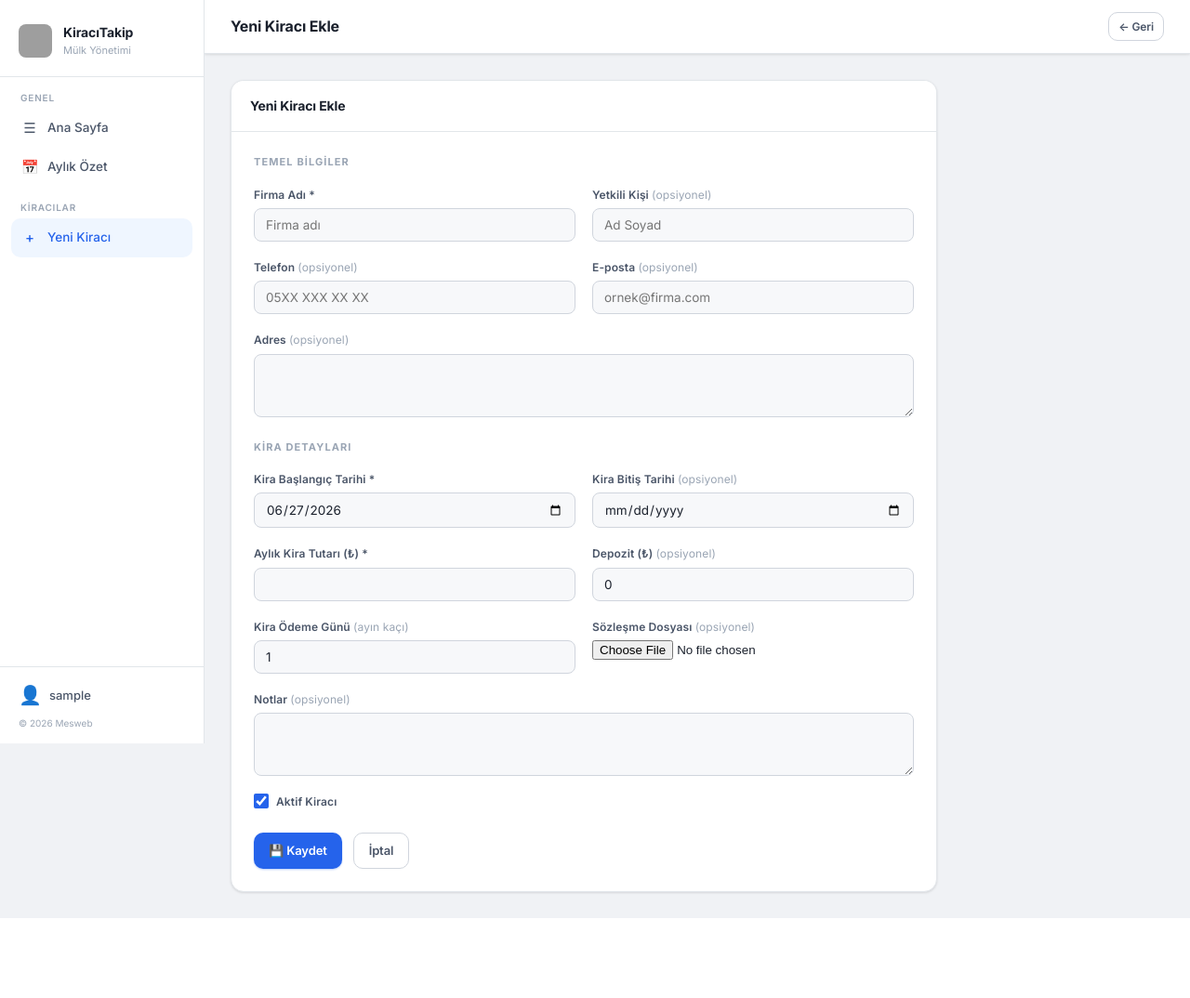
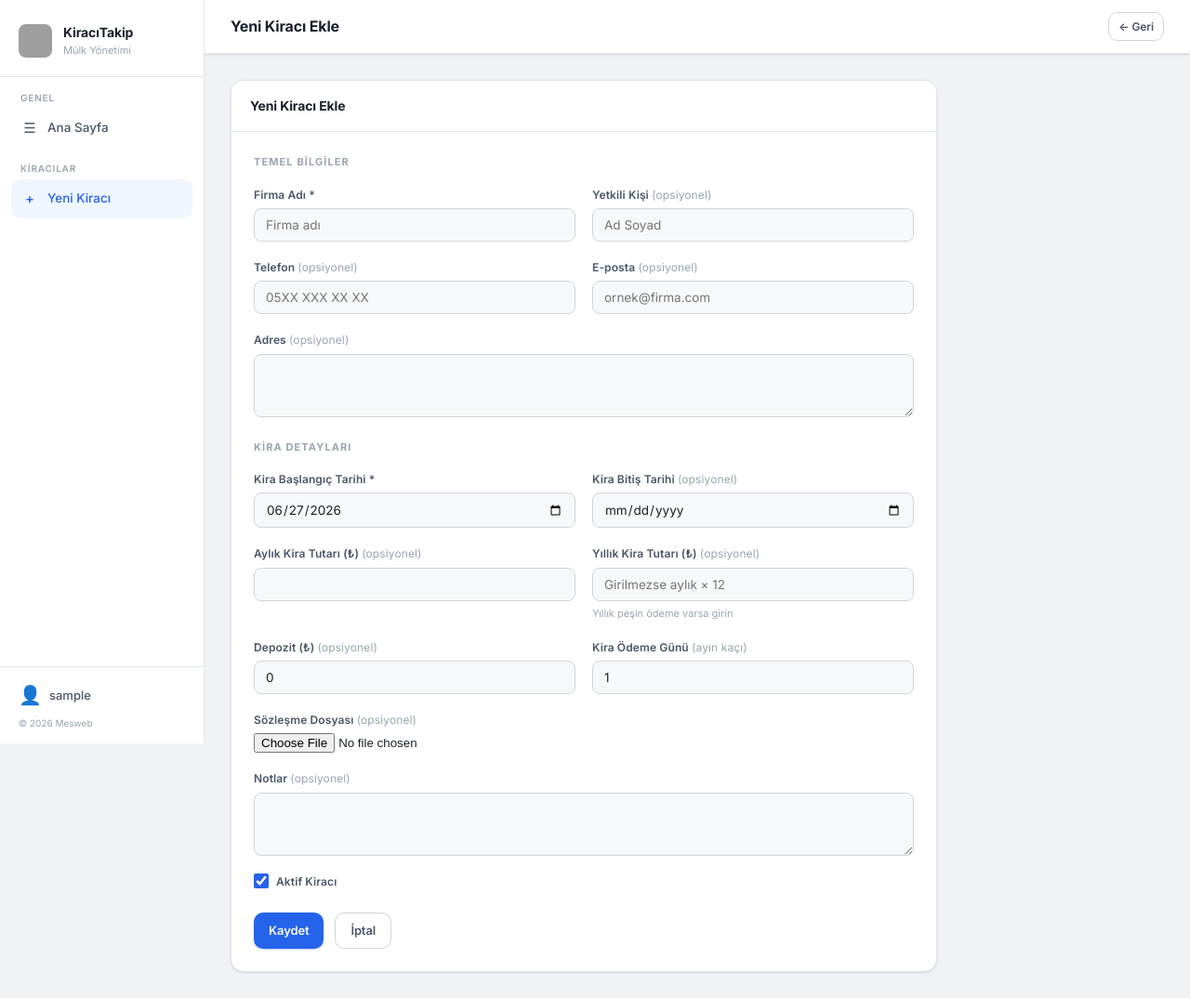
Before and after one commit to saliheryilmaz/Kira-Takip, a Django app: page /kiraci/ekle/ in a window 1280 px wide. Shown: the whole page at 93% size. Before the commit the page ends 988 px from the top, so only its background shows below. Run offline with Django 4.2, Linux system fonts and the light colour scheme; the visitor is signed in with stand-in values (Sample User, id 1); grey boxes are pictures that could not be loaded.

Commit message:
Yillik kira destegi, grafik guncelleme, aylik ozet kaldirildi, migration

```diff
--- a/kiraci/forms.py
+++ b/kiraci/forms.py
@@ -41,7 +41,7 @@ class KiraciForm(forms.ModelForm):
         fields = [
             'firma_adi', 'yetkili_kisi', 'telefon', 'email',
             'adres', 'kira_baslangic_tarihi', 'kira_bitis_tarihi',
-            'aylik_kira_tutari', 'depozit', 'kira_gunu',
+            'aylik_kira_tutari', 'yillik_kira_tutari', 'depozit', 'kira_gunu',
             'sozlesme', 'notlar', 'aktif'
         ]
         widgets = {
@@ -53,7 +53,7 @@ class KiraciForm(forms.ModelForm):
             'kira_baslangic_tarihi': forms.DateInput(attrs={'class': 'form-input', 'type': 'date'}),
             'kira_bitis_tarihi': forms.DateInput(attrs={'class': 'form-input', 'type': 'date'}),
             'aylik_kira_tutari': forms.NumberInput(attrs={'class': 'form-input', 'step': '0.01'}),
-            'depozit': forms.NumberInput(attrs={'class': 'form-input', 'step': '0.01'}),
+            'yillik_kira_tutari': forms.NumberInput(attrs={'class': 'form-input', 'step': '0.01', 'placeholder': 'Girilmezse aylık × 12'}),            'depozit': forms.NumberInput(attrs={'class': 'form-input', 'step': '0.01'}),
             'kira_gunu': forms.NumberInput(attrs={'class': 'form-input', 'min': 1, 'max': 28}),
             'sozlesme': forms.FileInput(attrs={'class': 'form-file'}),
             'notlar': forms.Textarea(attrs={'class': 'form-input', 'rows': 3}),
@@ -63,10 +63,20 @@ class KiraciForm(forms.ModelForm):
     def __init__(self, *args, **kwargs):
         super().__init__(*args, **kwargs)
         if not self.instance.pk:
-            # Yeni kiracıda başlangıç tarihi bugün olarak gelsin
             bugun = timezone.now().date().strftime('%Y-%m-%d')
             self.fields['kira_baslangic_tarihi'].widget.attrs['value'] = bugun
             self.fields['kira_baslangic_tarihi'].initial = bugun
+        # Her iki alan da opsiyonel — form seviyesinde required=False
+        self.fields['aylik_kira_tutari'].required = False
+        self.fields['yillik_kira_tutari'].required = False
+
+    def clean(self):
+        cleaned = super().clean()
+        aylik = cleaned.get('aylik_kira_tutari')
+        yillik = cleaned.get('yillik_kira_tutari')
+        if not aylik and not yillik:
+            raise forms.ValidationError('Aylık veya yıllık kira tutarından en az birini girin.')
+        return cleaned
 
 
 class OdemeForm(forms.ModelForm):
@@ -98,4 +108,4 @@ class OdemeForm(forms.ModelForm):
             self.fields['odeme_tarihi'].widget.attrs['value'] = bugun.strftime('%Y-%m-%d')
             self.fields['odeme_turu'].initial = 'nakit'
             if kiraci:
-                self.fields['odenen_tutar'].initial = kiraci.aylik_kira_tutari
+                self.fields['odenen_tutar'].initial = kiraci._donem_tutari()
--- a/kiraci/models.py
+++ b/kiraci/models.py
@@ -32,7 +32,8 @@ class Kiraci(models.Model):
     adres = models.TextField(blank=True, verbose_name="Adres")
     kira_baslangic_tarihi = models.DateField(verbose_name="Kira Başlangıç Tarihi")
     kira_bitis_tarihi = models.DateField(null=True, blank=True, verbose_name="Kira Bitiş Tarihi")
-    aylik_kira_tutari = models.DecimalField(max_digits=12, decimal_places=2, verbose_name="Aylık Kira Tutarı (₺)")
+    aylik_kira_tutari = models.DecimalField(max_digits=12, decimal_places=2, null=True, blank=True, verbose_name="Aylık Kira Tutarı (₺)")
+    yillik_kira_tutari = models.DecimalField(max_digits=12, decimal_places=2, null=True, blank=True, verbose_name="Yıllık Kira Tutarı (₺)")
     sozlesme = models.FileField(upload_to='sozlesmeler/', blank=True, null=True, verbose_name="Sözleşme Dosyası")
     depozit = models.DecimalField(max_digits=12, decimal_places=2, default=0, verbose_name="Depozit (₺)")
     notlar = models.TextField(blank=True, verbose_name="Notlar")
@@ -50,8 +51,25 @@ class Kiraci(models.Model):
         return self.firma_adi
 
     def _takip_baslangic(self):
-        """Ödeme takibinin başladığı ay — kaydedildiği ay."""
-        return self.olusturulma_tarihi.date().replace(day=1)
+        """Ödeme takibinin başladığı ay — kaydedildiği ay veya en eski ödeme, hangisi önceyse."""
+        kayit_ay = self.olusturulma_tarihi.date().replace(day=1)
+        en_eski = self.odemeler.order_by('yil', 'ay').first()
+        if en_eski:
+            odeme_ay = self.olusturulma_tarihi.date().replace(
+                year=en_eski.yil, month=en_eski.ay, day=1
+            )
+            return min(kayit_ay, odeme_ay)
+        return kayit_ay
+
+    def _donem_tutari(self):
+        """Bir ödeme döneminin beklenen tutarı. Yıllık varsa yıllık, yoksa aylık."""
+        if self.yillik_kira_tutari:
+            return self.yillik_kira_tutari
+        return self.aylik_kira_tutari or Decimal('0')
+
+    def _donem_ay_sayisi(self):
+        """Yıllık kirada 1 dönem = 12 ay, aylık kirada 1 dönem = 1 ay."""
+        return 12 if self.yillik_kira_tutari else 1
 
     def toplam_beklenen(self, bitis_yil=None, bitis_ay=None):
         """Kaydedildiği aydan bugüne kadar beklenen toplam kira tutarı."""
@@ -76,7 +94,16 @@ class Kiraci(models.Model):
             else:
                 current = current.replace(month=current.month + 1)
 
-        return self.aylik_kira_tutari * ay_sayisi
+        if self.yillik_kira_tutari:
+            # Yıllık: sözleşme başladığı andan itibaren tüm yıllık tutar beklenir
+            # Tam yıl + başlamış yıl varsa onu da say
+            tam_yil = ay_sayisi // 12
+            kalan_ay = ay_sayisi % 12
+            toplam = self.yillik_kira_tutari * tam_yil
+            if kalan_ay > 0:
+                toplam += self.yillik_kira_tutari  # başlamış yılın tamamı beklenir
+            return toplam if toplam > 0 else self.yillik_kira_tutari
+        return (self.aylik_kira_tutari or Decimal('0')) * ay_sayisi
 
     def toplam_odenen(self):
         return self.odemeler.aggregate(
@@ -90,28 +117,37 @@ class Kiraci(models.Model):
         return fark if fark > 0 else Decimal('0')
 
     def ay_listesi(self):
-        """Kaydedildiği aydan bugüne kadar tüm ayları döndür."""
+        """Kaydedildiği aydan en son ödemeye kadar tüm ayları döndür."""
         bugun = timezone.now().date()
-        aylar = []
         baslangic = self._takip_baslangic()
-        bitis = bugun.replace(day=1)
+
+        # Bitiş: bugün veya en son ödemenin ayı — hangisi daha ileriyse
+        son_odeme = self.odemeler.order_by('-yil', '-ay').first()
+        if son_odeme:
+            son_odeme_ay = bugun.replace(year=son_odeme.yil, month=son_odeme.ay, day=1)
+            bitis = max(bugun.replace(day=1), son_odeme_ay)
+        else:
+            bitis = bugun.replace(day=1)
 
         if baslangic > bitis:
             return []
 
+        aylar = []
         current = baslangic
         while current <= bitis:
             odemeler = self.odemeler.filter(yil=current.year, ay=current.month)
             odenen = odemeler.aggregate(t=models.Sum('odenen_tutar'))['t'] or Decimal('0')
+            beklenen = self._donem_tutari()
             aylar.append({
                 'yil': current.year,
                 'ay': current.month,
                 'ay_adi': self._ay_adi(current.month),
-                'beklenen': self.aylik_kira_tutari,
+                'beklenen': beklenen,
                 'odemeler': odemeler,
-                'odendi': odenen >= self.aylik_kira_tutari,
+                'odendi': odenen >= beklenen,
                 'odenen': odenen,
-                'eksik': max(self.aylik_kira_tutari - odenen, Decimal('0')),
+                'eksik': max(beklenen - odenen, Decimal('0')),
+                'yillik_mod': bool(self.yillik_kira_tutari),
             })
             if current.month == 12:
                 current = current.replace(year=current.year + 1, month=1)
--- a/kiraci/templates/kiraci/base.html
+++ b/kiraci/templates/kiraci/base.html
@@ -535,9 +535,6 @@
             <a href="{% url 'kiraci_listesi' %}" class="nav-link {% if request.resolver_match.url_name == 'kiraci_listesi' %}active{% endif %}" onclick="closeSidebar()">
                 <span class="nav-icon">&#9776;</span> Ana Sayfa
             </a>
-            <a href="{% url 'aylik_ozet' %}" class="nav-link {% if request.resolver_match.url_name == 'aylik_ozet' %}active{% endif %}" onclick="closeSidebar()">
-                <span class="nav-icon">&#128197;</span> Aylık Özet
-            </a>
             <div class="nav-label">Kiracılar</div>
             <a href="{% url 'kiraci_ekle' %}" class="nav-link {% if request.resolver_match.url_name == 'kiraci_ekle' %}active{% endif %}" onclick="closeSidebar()">
                 <span class="nav-icon">+</span> Yeni Kiracı
--- a/kiraci/templates/kiraci/kiraci_form.html
+++ b/kiraci/templates/kiraci/kiraci_form.html
@@ -57,9 +57,14 @@
                         {{ form.kira_bitis_tarihi }}
                     </div>
                     <div class="form-group">
-                        <label>Aylık Kira Tutarı (₺) *</label>
+                        <label>Aylık Kira Tutarı (₺) <span style="color:var(--text3); font-weight:400;">(opsiyonel)</span></label>
                         {{ form.aylik_kira_tutari }}
                         {% if form.aylik_kira_tutari.errors %}<span style="color:var(--red); font-size:11px;">{{ form.aylik_kira_tutari.errors.0 }}</span>{% endif %}
+                    </div>
+                    <div class="form-group">
+                        <label>Yıllık Kira Tutarı (₺) <span style="color:var(--text3); font-weight:400;">(opsiyonel)</span></label>
+                        {{ form.yillik_kira_tutari }}
+                        <span style="font-size:11px; color:var(--text3);">Yıllık peşin ödeme varsa girin</span>
                     </div>
                     <div class="form-group">
                         <label>Depozit (₺) <span style="color:var(--text3); font-weight:400;">(opsiyonel)</span></label>
@@ -88,7 +93,14 @@
                 </div>
 
                 <div style="display:flex; gap:12px;">
-                    <button type="submit" class="btn btn-primary">💾 Kaydet</button>
+                    {% if form.non_field_errors %}
+                    <div style="width:100%; margin-bottom:12px;">
+                        {% for error in form.non_field_errors %}
+                        <span style="color:var(--red); font-size:12px;">{{ error }}</span>
+                        {% endfor %}
+                    </div>
+                    {% endif %}
+                    <button type="submit" class="btn btn-primary">Kaydet</button>
                     {% if kiraci %}
                     <a href="{% url 'kiraci_detay' kiraci.pk %}" class="btn btn-ghost">İptal</a>
                     {% else %}
--- a/kiraci/urls.py
+++ b/kiraci/urls.py
@@ -24,7 +24,4 @@ urlpatterns = [
     # Bildirim yanıt
     path('bildirim/onayla/<str:token>/', views.odeme_onayla, name='odeme_onayla'),
     path('bildirim/reddet/<str:token>/', views.odeme_reddet, name='odeme_reddet'),
-
-    # Özet
-    path('aylik-ozet/', views.aylik_ozet, name='aylik_ozet'),
 ]
--- a/kiraci/views.py
+++ b/kiraci/views.py
@@ -266,7 +266,7 @@ def aylik_ozet(request):
     toplam_odenen = Decimal('0')
     for kiraci in kiraciler:
         odemeler = kiraci.odemeler.filter(yil=yil, ay=ay)
-        beklenen = kiraci.aylik_kira_tutari
+        beklenen = kiraci._donem_tutari()
         odenen = odemeler.aggregate(t=Sum('odenen_tutar'))['t'] or Decimal('0')
         toplam_beklenen += beklenen
         toplam_odenen += odenen
@@ -311,7 +311,7 @@ def odeme_onayla(request, token):
             kiraci=kiraci,
             yil=log.yil,
             ay=log.ay,
-            odenen_tutar=kiraci.aylik_kira_tutari,
+            odenen_tutar=kiraci._donem_tutari(),
             odeme_turu='elden',
             aciklama='WhatsApp/Email bildirimi üzerinden onaylandı.',
         )
```
Also changed, not shown: kiraci/templates/kiraci/kiraci_detay.html (+30 -21 lines), kiraci/templates/kiraci/kiraci_listesi.html (+0 -60 lines), kiraci/migrations/0009_kiraci_yillik_kira_tutari.py (added), kiraci/migrations/0010_alter_kiraci_aylik_kira_tutari.py (added).
